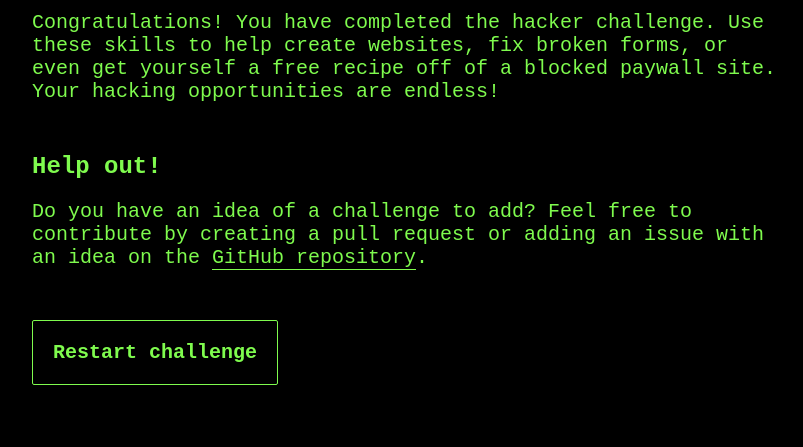
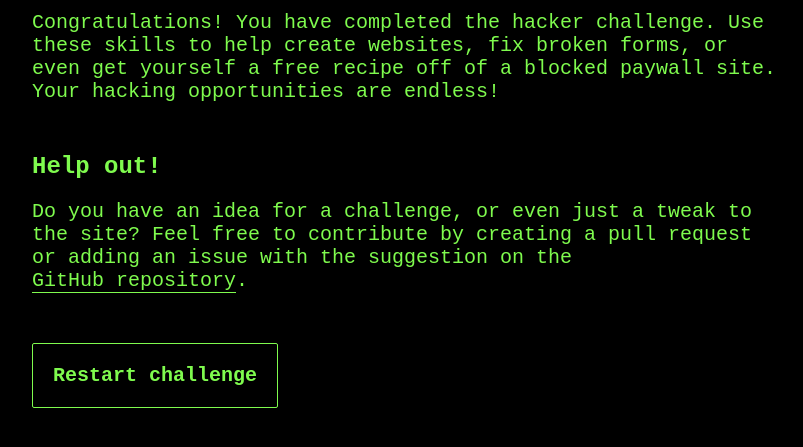
Before and after one commit to hackclub/hacker-challenge, a plain HTML site: page complete.html in a window 1280 px wide. Shown: the part 167-614 px from the top of the page, without its empty margins (233-1036 px from the left). Drawn offline with Linux system fonts and the light colour scheme.

Commit message:
Add more contribution info

```diff
--- a/complete.html
+++ b/complete.html
@@ -20,7 +20,7 @@
       <section>
         <h2>Help out!</h2>
 
-        <p>Do you have an idea of a challenge to add? Feel free to contribute by creating a pull request or adding an issue with an idea on the <a class="classic-link" href="https://github.com/jessicard/hacker-challenge" target="_blank">GitHub repository</a>.</p>
+        <p>Do you have an idea for a challenge, or even just a tweak to the site? Feel free to contribute by creating a pull request or adding an issue with the suggestion on the <a class="classic-link" href="https://github.com/jessicard/hacker-challenge" target="_blank">GitHub repository</a>.</p>
       </section>
 
       <section>
```
